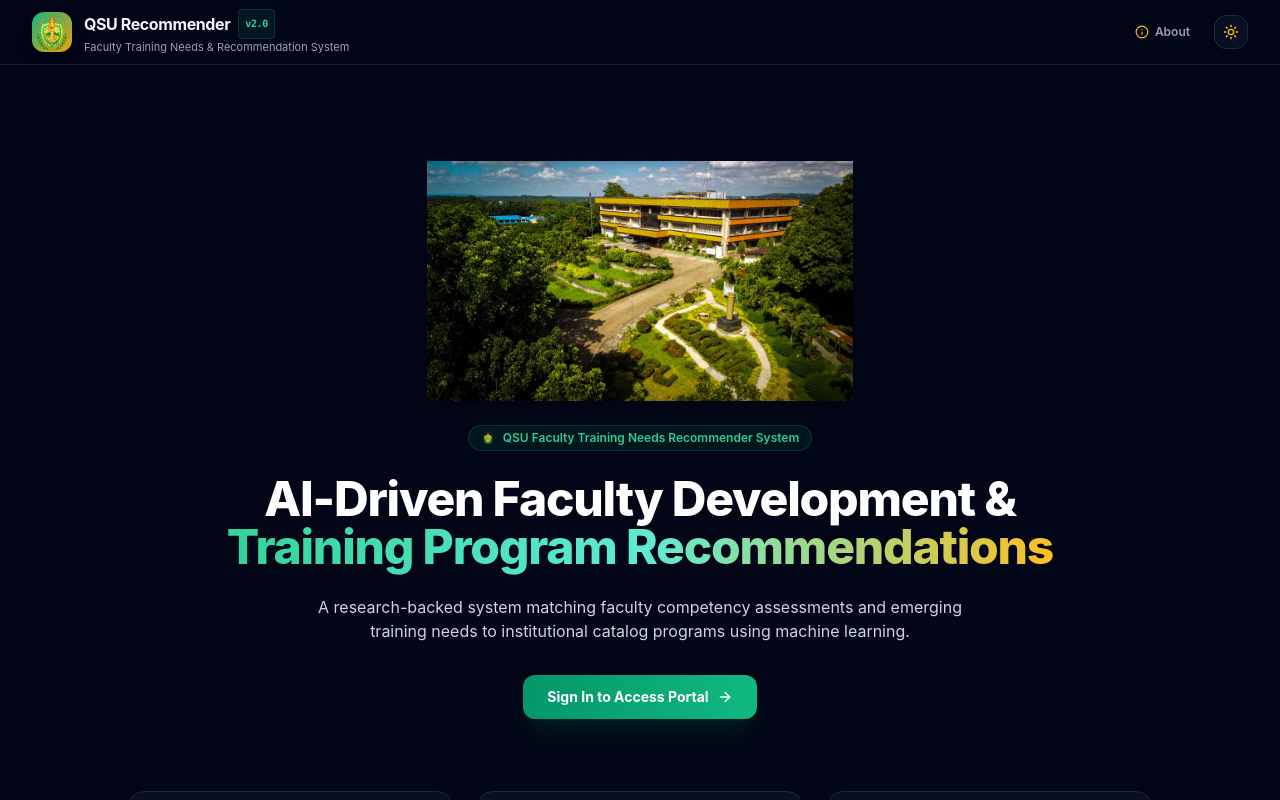
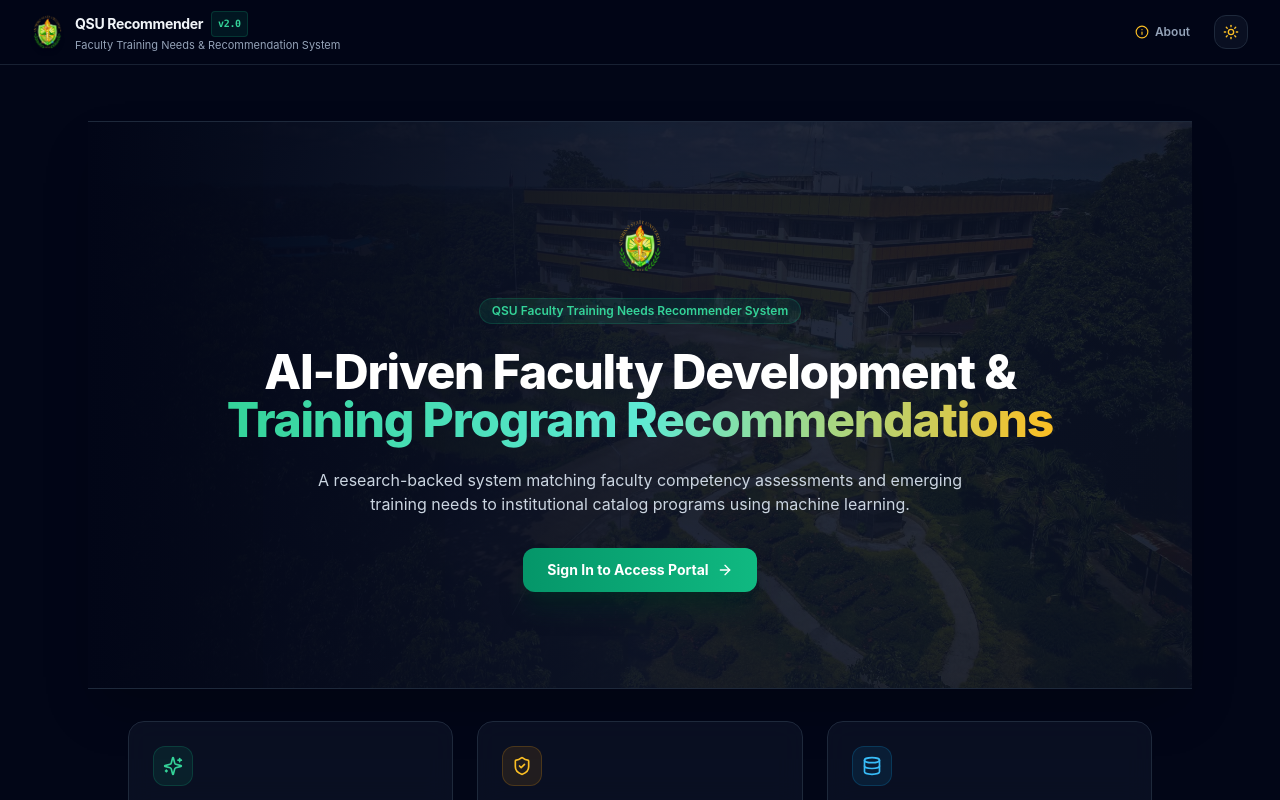
Before and after one commit to ets2121/faculty_Training_needs_recommend, a Next.js app in the folder frontend/: page / in a window 1280 px wide. Built offline with nearby package versions, Linux system fonts and the light colour scheme.

Commit message:
feat: align centered logo, full-width landing hero, login watermark, and dashboard spacing

```diff
--- a/frontend/src/app/(dept-admin)/dept-dashboard/page.tsx
+++ b/frontend/src/app/(dept-admin)/dept-dashboard/page.tsx
@@ -172,7 +172,7 @@
   return (
     <div className="space-y-8 max-w-6xl mx-auto">
       {/* 1. Header Banner */}
-      <div className="bg-slate-900/60 dark:bg-slate-900/80 border border-slate-800 rounded-3xl p-6 sm:p-8 shadow-xl backdrop-blur-md flex flex-col md:flex-row md:items-center justify-between gap-6">
+      <div className="bg-slate-900/60 dark:bg-slate-900/80 border border-slate-800 rounded-3xl p-6 sm:p-8 shadow-xl backdrop-blur-md flex flex-col md:flex-row md:items-end md:justify-between gap-6">
         <div className="space-y-2">
           <div className="inline-flex items-center gap-2 px-3 py-1 rounded-full text-xs font-semibold bg-gold-500/10 text-gold-400 border border-gold-500/20">
             <Building className="w-3.5 h-3.5 text-gold-400" />
--- a/frontend/src/app/(dept-admin)/register-faculty/page.tsx
+++ b/frontend/src/app/(dept-admin)/register-faculty/page.tsx
@@ -63,14 +63,18 @@
       </button>
 
       <div className="bg-slate-900/60 dark:bg-slate-900/80 border border-slate-800 rounded-3xl p-6 sm:p-8 shadow-2xl backdrop-blur-md space-y-6">
-        <div>
-          <div className="w-12 h-12 rounded-2xl bg-emerald-500/10 border border-emerald-500/20 flex items-center justify-center mb-3">
-            <UserPlus className="w-6 h-6 text-emerald-400" />
+        <div className="flex items-center gap-3">
+          <img
+            src="/images/logo.png"
+            alt="QSU Recommender"
+            className="w-10 h-10 object-contain"
+          />
+          <div>
+            <h1 className="text-2xl font-extrabold text-white">Create New Faculty Account</h1>
+            <p className="text-xs text-slate-400 mt-1">
+              Department: <strong className="text-emerald-400 font-mono">{deptCode}</strong>. Accounts created here inherit your department scope.
+            </p>
           </div>
-          <h1 className="text-2xl font-extrabold text-white">Create New Faculty Account</h1>
-          <p className="text-xs text-slate-400 mt-1">
-            Department: <strong className="text-emerald-400 font-mono">{deptCode}</strong>. Accounts created here inherit your department scope.
-          </p>
         </div>
 
         <form onSubmit={handleSubmit} className="space-y-4">
--- a/frontend/src/app/(faculty)/faculty-dashboard/page.tsx
+++ b/frontend/src/app/(faculty)/faculty-dashboard/page.tsx
@@ -93,7 +93,7 @@
   return (
     <div className="space-y-8 max-w-6xl mx-auto">
       {/* 1. Header Banner */}
-      <div className="bg-slate-900/60 dark:bg-slate-900/80 border border-slate-800 rounded-3xl p-6 sm:p-8 shadow-xl backdrop-blur-md flex flex-col md:flex-row md:items-center justify-between gap-6">
+      <div className="bg-slate-900/60 dark:bg-slate-900/80 border border-slate-800 rounded-3xl p-6 sm:p-8 shadow-xl backdrop-blur-md flex flex-col md:flex-row md:items-center md:justify-between gap-6">
         <div className="space-y-2">
           <div className="flex items-center gap-3">
             <img
--- a/frontend/src/app/(faculty)/my-recommendation/page.tsx
+++ b/frontend/src/app/(faculty)/my-recommendation/page.tsx
@@ -78,7 +78,7 @@
   return (
     <div className="space-y-6 max-w-6xl mx-auto">
       {/* Header controls */}
-      <div className="flex flex-col sm:flex-row sm:items-center justify-between gap-4">
+      <div className="flex flex-col sm:flex-row sm:items-end justify-between gap-4">
         <div className="flex items-center gap-3">
           <img
             src="/images/logo.png"
--- a/frontend/src/app/(faculty)/questionnaire/page.tsx
+++ b/frontend/src/app/(faculty)/questionnaire/page.tsx
@@ -82,6 +82,9 @@
 
   return (
     <div className="space-y-6 max-w-5xl mx-auto">
+      <div className="flex justify-center pt-1">
+        <img src="/images/logo.png" alt="QSU Recommender" className="w-12 h-12 object-contain" />
+      </div>
       {/* Step Progress Component */}
       <ProgressBar
         parts={progress.parts}
--- a/frontend/src/app/(sys-admin)/admin-dashboard/page.tsx
+++ b/frontend/src/app/(sys-admin)/admin-dashboard/page.tsx
@@ -913,10 +913,10 @@
 
   return (
     <div className="space-y-8 max-w-7xl mx-auto">
-      {/* 1. System Header Banner */}
-      <div className="bg-slate-900/60 dark:bg-slate-900/80 border border-slate-800 rounded-3xl p-6 sm:p-8 shadow-xl backdrop-blur-md flex flex-col md:flex-row md:items-center justify-between gap-6">
+      {/* 1. Header Banner */}
+      <div className="bg-slate-900/60 dark:bg-slate-900/80 border border-slate-800 rounded-3xl p-6 sm:p-8 shadow-xl backdrop-blur-md flex flex-col md:flex-row md:items-end md:justify-between gap-6">
         <div className="space-y-2">
-          <div className="inline-flex items-center gap-2 px-3 py-1 rounded-full text-xs font-semibold bg-rose-500/10 text-rose-400 border border-rose-500/20">
+          <div className="inline-flex items-center gap-2 px-3 py-1 rounded-full text-xs font-semibold bg-emerald-500/10 text-emerald-400 border border-emerald-500/20">
             <ShieldAlert className="w-3.5 h-3.5 text-rose-400" />
             <span>System Administrator Portal</span>
           </div>
--- a/frontend/src/app/(sys-admin)/register-admin/page.tsx
+++ b/frontend/src/app/(sys-admin)/register-admin/page.tsx
@@ -52,14 +52,18 @@
       </button>
 
       <div className="bg-slate-900/60 dark:bg-slate-900/80 border border-slate-800 rounded-3xl p-6 sm:p-8 shadow-2xl backdrop-blur-md space-y-6">
-        <div>
-          <div className="w-12 h-12 rounded-2xl bg-rose-500/10 border border-rose-500/20 flex items-center justify-center mb-3">
-            <Shield className="w-6 h-6 text-rose-400" />
+        <div className="flex items-center gap-3">
+          <img
+            src="/images/logo.png"
+            alt="QSU Recommender"
+            className="w-10 h-10 object-contain"
+          />
+          <div>
+            <h1 className="text-2xl font-extrabold text-white">Register Department Admin Account</h1>
+            <p className="text-xs text-slate-400 mt-1">
+              Create an administrative account for a department chair or head.
+            </p>
           </div>
-          <h1 className="text-2xl font-extrabold text-white">Register Department Admin Account</h1>
-          <p className="text-xs text-slate-400 mt-1">
-            Create an administrative account for a department chair or head.
-          </p>
         </div>
 
         <form onSubmit={handleSubmit} className="space-y-4">
--- a/frontend/src/app/login/page.tsx
+++ b/frontend/src/app/login/page.tsx
@@ -36,6 +36,15 @@
 
   return (
     <div className="max-w-4xl mx-auto py-6 space-y-8">
+      {/* Login card with subtle logo watermark */}
+      <div className="relative">
+        <div className="absolute -right-8 -top-8 opacity-[0.04] pointer-events-none select-none">
+          <img
+            src="/images/logo.png"
+            alt="QSU Recommender"
+            className="w-56 h-56 object-contain"
+          />
+        </div>
         <div className={`grid grid-cols-1 ${showDemoAccounts ? 'md:grid-cols-2' : 'max-w-md mx-auto'} gap-8 items-start transition-all`}>
           {/* Left / Center: Login Form */}
           <div className="bg-slate-900/60 dark:bg-slate-900/80 border border-slate-800 rounded-3xl p-6 sm:p-8 shadow-2xl backdrop-blur-md space-y-6">
@@ -188,10 +197,10 @@
                 <button
                   type="button"
                   onClick={() => autofill('prof_reyes', 'faculty123')}
-                className="w-full text-left p-3 rounded-xl border border-slate-800 bg-slate-900/60 hover:border-emerald-500/40 transition-all flex items-center justify-between group"
+                  className="w-full text-left p-3 rounded-xl border border-slate-800 bg-slate-900/60 hover:border-gold-500/40 transition-all flex items-center justify-between group"
                 >
                   <div>
-                  <span className="text-xs font-bold text-slate-200 group-hover:text-emerald-400 transition-colors">prof_reyes</span>
+                    <span className="text-xs font-bold text-slate-200 group-hover:text-gold-400 transition-colors">prof_reyes</span>
                     <span className="text-[11px] text-slate-400 block">Faculty (Ready for Request)</span>
                   </div>
                   <span className="text-[10px] font-mono font-semibold px-2 py-0.5 rounded bg-gold-500/10 text-gold-400 border border-gold-500/20">
@@ -231,5 +240,6 @@
           )}
         </div>
       </div>
+    </div>
   );
 }
--- a/frontend/src/app/page.tsx
+++ b/frontend/src/app/page.tsx
@@ -23,28 +23,37 @@
   return (
     <div className="space-y-8 max-w-5xl mx-auto py-6">
       {/* Hero Header */}
-      <div className="text-center space-y-6 py-10">
-        <div className="mx-auto w-full max-w-3xl">
+      <div className="relative -mx-6 sm:-mx-8 lg:-mx-10 overflow-hidden border-y border-slate-800 shadow-2xl">
+        <div className="absolute inset-0">
           <img
             src="/images/hero.png"
             alt="QSU Recommender"
-            className="mx-auto w-full max-h-[240px] object-contain drop-shadow-2xl"
+            className="w-full h-full object-cover opacity-35"
+          />
+          <div className="absolute inset-0 bg-gradient-to-r from-slate-950 via-slate-900/80 to-slate-900/60" />
+        </div>
+
+        <div className="relative px-6 py-16 sm:py-20 lg:px-10 lg:py-24 text-center space-y-6 max-w-5xl mx-auto">
+          <div className="flex justify-center">
+            <img
+              src="/images/logo.png"
+              alt="QSU Recommender"
+              className="h-14 w-auto object-contain drop-shadow-xl"
             />
           </div>
 
           <div className="inline-flex items-center gap-2 px-3 py-1 rounded-full text-xs font-semibold bg-emerald-500/10 text-emerald-400 border border-emerald-500/20">
-          <img src="/images/logo.png" alt="QSU Recommender" className="w-3.5 h-3.5 object-contain" />
             <span>QSU Faculty Training Needs Recommender System</span>
           </div>
 
-        <h1 className="text-3xl sm:text-5xl font-extrabold text-white tracking-tight leading-tight">
-          AI-Driven Faculty Development & <br />
+          <h1 className="text-4xl sm:text-5xl font-extrabold text-white tracking-tight leading-tight">
+            AI-Driven Faculty Development & <br className="hidden sm:inline" />
             <span className="bg-gradient-to-r from-emerald-400 via-teal-300 to-gold-400 bg-clip-text text-transparent">
               Training Program Recommendations
             </span>
           </h1>
 
-        <p className="text-sm sm:text-base text-slate-300 dark:text-slate-300 max-w-2xl mx-auto leading-relaxed">
+          <p className="text-sm sm:text-base text-slate-300 max-w-2xl mx-auto leading-relaxed">
             A research-backed system matching faculty competency assessments and emerging training needs to institutional catalog programs using machine learning.
           </p>
 
@@ -56,6 +65,7 @@
               <span>Sign In to Access Portal</span>
               <ArrowRight className="w-4 h-4" />
             </Link>
+          </div>
         </div>
       </div>
 
--- a/frontend/src/app/profile/page.tsx
+++ b/frontend/src/app/profile/page.tsx
@@ -177,8 +177,16 @@
   return (
     <div className="max-w-4xl mx-auto space-y-8">
       {/* ── Header Banner ── */}
-      <div className="bg-slate-900/60 dark:bg-slate-900/80 border border-slate-800 rounded-3xl p-6 sm:p-8 shadow-xl backdrop-blur-md flex flex-col sm:flex-row sm:items-center justify-between gap-6">
-        <div className="flex items-center gap-5">
+      <div className="relative overflow-hidden bg-slate-900/60 dark:bg-slate-900/80 border border-slate-800 rounded-3xl p-6 sm:p-8 shadow-xl backdrop-blur-md flex flex-col sm:flex-row sm:items-center justify-between gap-6">
+        <div className="absolute -right-6 -top-6 opacity-[0.06] pointer-events-none select-none">
+          <img
+            src="/images/logo.png"
+            alt="QSU Recommender"
+            className="w-48 h-48 object-contain"
+          />
+        </div>
+
+        <div className="relative z-10 flex items-center gap-5">
           <img
             src="/images/logo.png"
             alt="QSU Recommender"
--- a/frontend/src/components/Navbar.tsx
+++ b/frontend/src/components/Navbar.tsx
@@ -30,15 +30,13 @@
         <div className="max-w-7xl mx-auto px-4 sm:px-6 lg:px-8 h-16 flex items-center justify-between gap-4">
           {/* Brand Logo */}
           <Link href="/dashboard" className="flex items-center gap-3 group">
-            <div className="w-10 h-10 rounded-xl bg-gradient-to-br from-emerald-500 to-gold-500 p-0.5 shadow-lg group-hover:scale-105 transition-transform">
-              <img
-                src="/images/logo.png"
-                alt="QSU Recommender"
-                className="w-full h-full object-cover rounded-[10px]"
-              />
-            </div>
+            <img
+              src="/images/logo.png"
+              alt="QSU Recommender"
+              className="h-9 w-auto object-contain drop-shadow-md"
+            />
             <div>
-              <h1 className="text-base font-bold text-slate-100 tracking-tight flex items-center gap-2">
+              <h1 className="text-sm font-bold text-slate-100 tracking-tight flex items-center gap-2">
                 <span>QSU Recommender</span>
                 <span className="text-[10px] font-mono font-semibold px-1.5 py-0.5 rounded bg-emerald-500/10 text-emerald-400 border border-emerald-500/20">
                   v2.0
```
Lines whose indentation alone changed are shown as unchanged.
